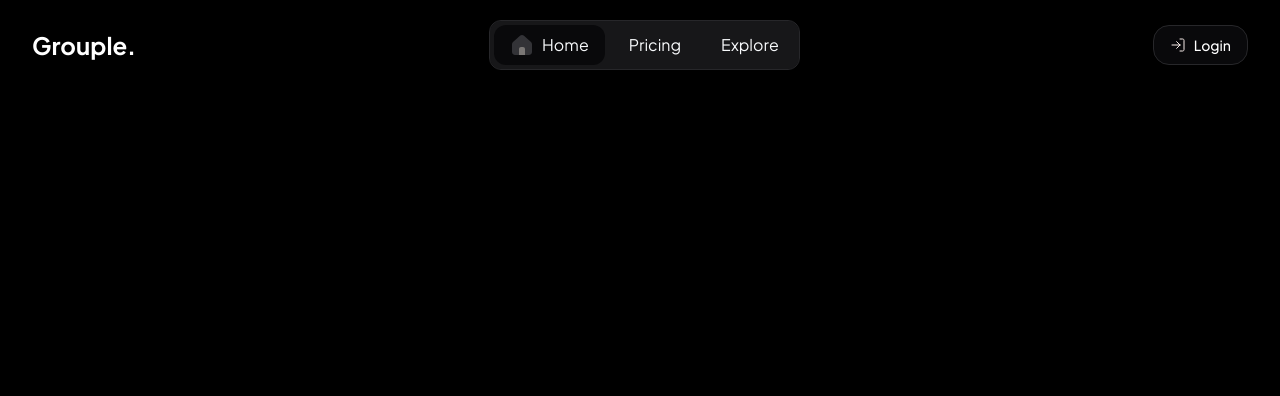
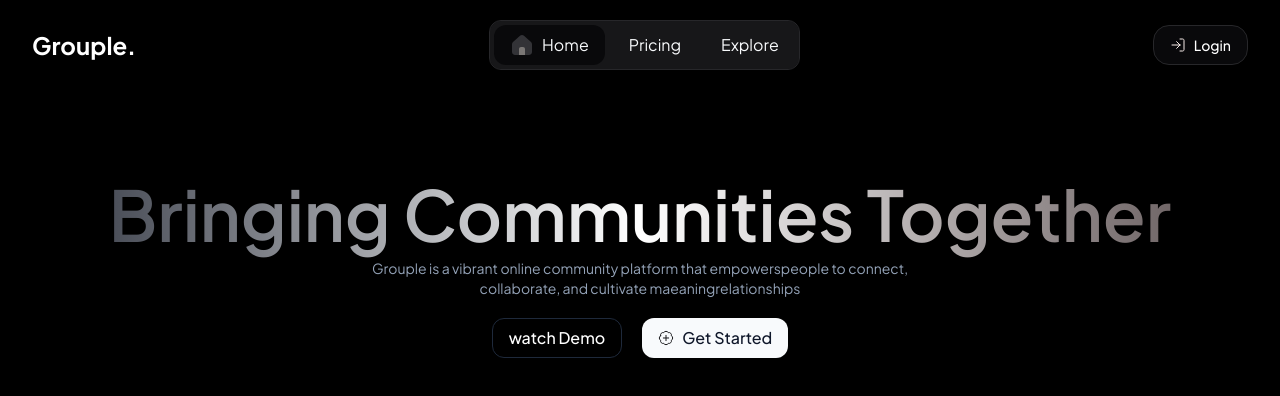
Before and after one commit to Kuldeep9711/grouple, a Next.js app: page / in a window 1280 px wide. Shown: the top 396 px of the page. Built offline with nearby package versions, Linux system fonts and the light colour scheme.

Commit message:
add: Call to action

```diff
--- /dev/null
+++ b/src/app/(landing)/call-to-action/index.tsx
@@ -0,0 +1,42 @@
+import GradientText from "@/components/global/gradient-text"
+import { Button } from "@/components/ui/button"
+import { BadgePlus } from "@/icons/badge-plus"
+import Link from "next/link"
+
+
+type Props = {}
+
+const CallToAction = (props: Props) => {
+  return (
+    <div className=" flex flex-col items-start md:items-center gap-y-5 md:gap-y-0">
+        <GradientText
+        classname="text-[35px] md:text-[40px] lg:text-[55px] xl:text-[70px] 2xl:text-[80px] leading-tight font-semibold"
+        element="H1"
+        >
+            Bringing Communities <br className="md:hidden" /> Together
+        </GradientText>
+        <p className=" text-sm md:text-center text-left text-muted-foreground">
+            Grouple is a vibrant online community platform that empowers
+            <br className="md:hidden" />
+            people to connect, <br className="hidden md:block" />{" "}
+            collaborate, and cultivate maeaning
+            <br className="md:hidden" />
+            relationships
+        </p>
+        <div className="flex md:flex-row flex-col md:justify-center gap-5 md:mt-5 w-full">
+<Button
+   variant="outline"
+className="rounded-xl bg-transparent text-base"
+>
+    watch Demo
+</Button>
+<Link href="/sign-in">
+<Button className="rounded-xl text-base flex gap-2">
+    <BadgePlus /> Get Started
+</Button>
+</Link>
+        </div>
+    </div>
+  )
+}
+export default CallToAction
--- a/src/app/(landing)/page.tsx
+++ b/src/app/(landing)/page.tsx
@@ -1,7 +1,12 @@
+import CallToAction from "./call-to-action";
 
 
 export default function Home() {
     return (
-        <main className="flex min-h-screen flex-col items-center justify-between p-24"></main>
+        <main className="md:px-10 py-20 flex flex-col gap-36">
+            <div>
+                <CallToAction />
+            </div>
+        </main>
     )
 }
--- /dev/null
+++ b/src/components/global/gradient-text/index.tsx
@@ -0,0 +1,22 @@
+import { cn } from "@/lib/utils"
+
+type Props = {
+    element?: "H1" | "H2"
+    children: React.ReactNode
+    classname?: string
+}
+
+const GradientText = ({ children, classname, element }: Props) => {
+    switch (element) {
+    case "H1":
+        return (
+            <h1 className={cn(classname,"text-gradient")}>{children}</h1>
+        )
+        case "H2":
+            return (
+                <h2 className={cn(classname, "text-gradient")}>{children}</h2>
+            )
+  }
+}
+
+export default GradientText
```
